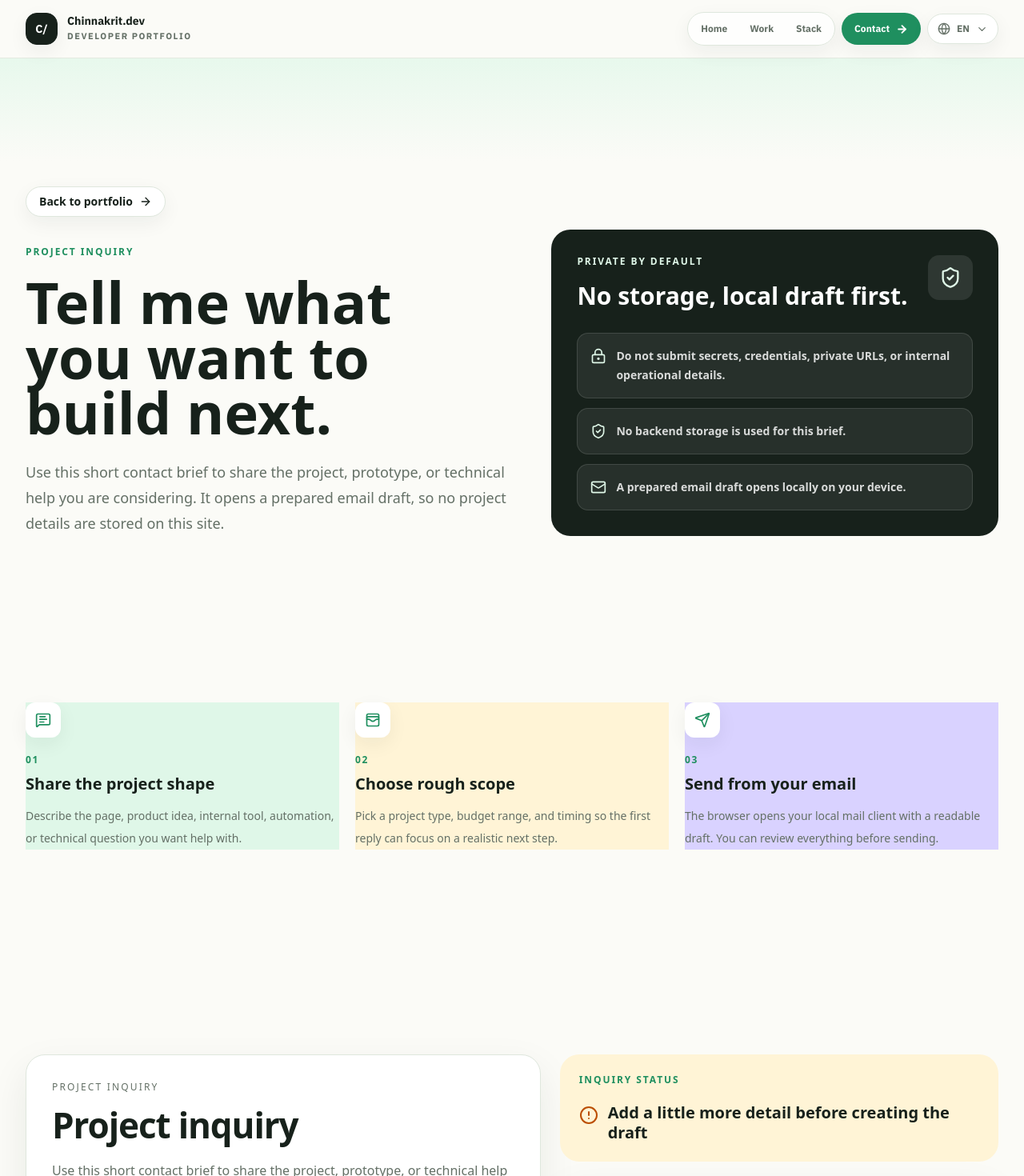
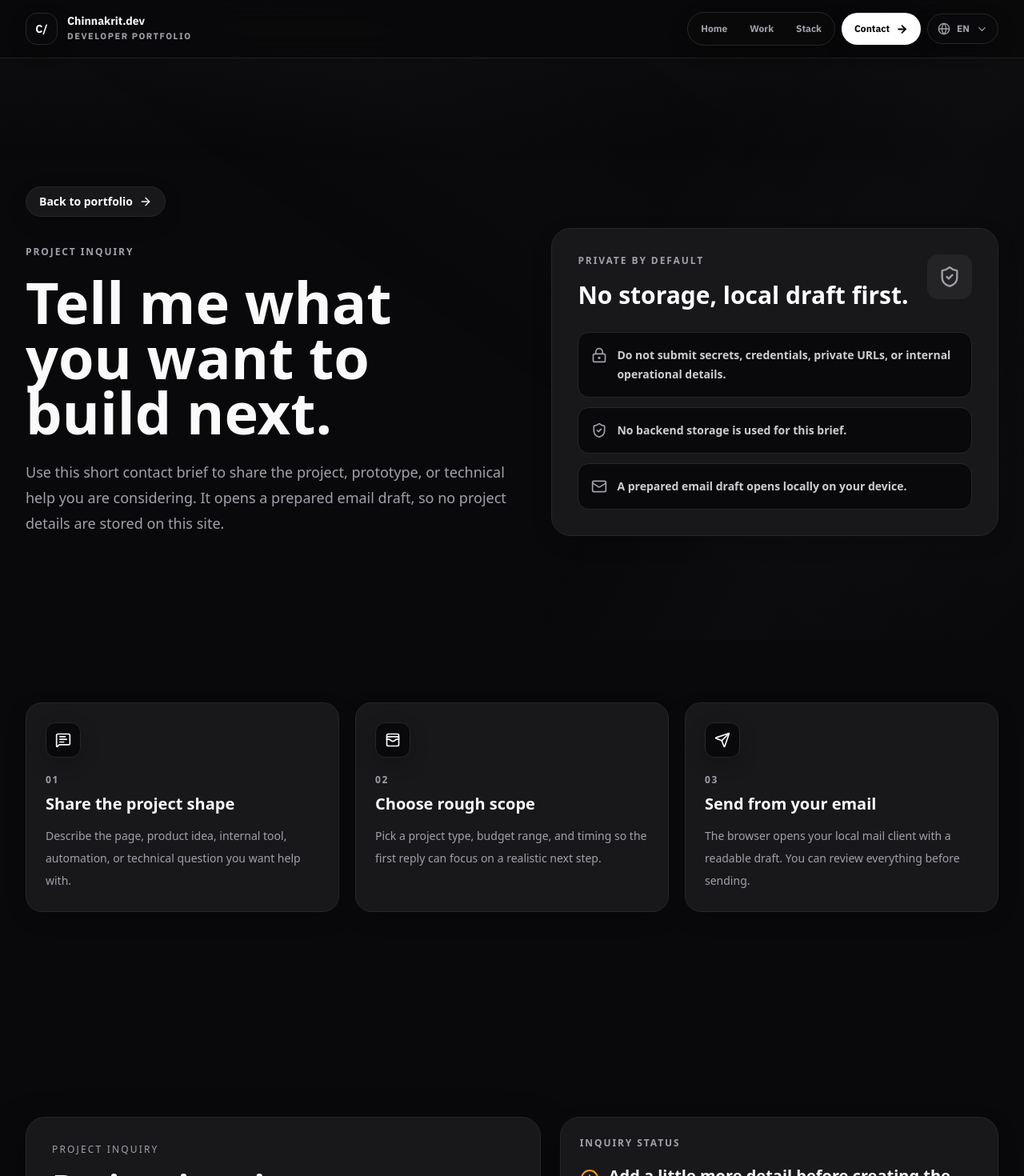
Before and after one commit to Manchinn/Portfolio, a Next.js app: page /work-with-me in a window 1280 px wide. Shown: the top 1470 px of the page at 80% size. Built offline with nearby package versions, Linux system fonts and the light colour scheme.

Commit message:
style: redesign developer portfolio to clean minimalist dark theme

```diff
--- a/src/app/(portfolio)/work-with-me/page.tsx
+++ b/src/app/(portfolio)/work-with-me/page.tsx
@@ -164,7 +164,7 @@ function FieldLabel({ children }: { children: ReactNode }) {
 }
 
 const inputClass =
-  'w-full rounded-[14px] border border-saas-line bg-saas-surface-soft p-3.5 text-sm font-bold text-saas-ink outline-none transition placeholder:text-saas-muted/65 focus:border-saas-green focus:bg-white focus:shadow-saas-focus'
+  'w-full rounded-[14px] border border-saas-line bg-saas-surface-soft p-3.5 text-sm font-bold text-saas-ink outline-none transition placeholder:text-saas-muted/65 focus:border-white focus:bg-saas-surface focus:shadow-saas-focus'
 
 export default function WorkWithMePage() {
   const { language } = useTranslation()
@@ -225,19 +225,19 @@ export default function WorkWithMePage() {
   }
 
   return (
-    <main className="min-h-screen overflow-x-hidden bg-saas-bg text-saas-ink">
+    <main className="min-h-screen overflow-x-hidden bg-transparent text-saas-ink">
       <section className="relative overflow-hidden pt-16 sm:pt-20">
-        <div className="absolute inset-x-0 top-0 h-32 bg-gradient-to-b from-saas-mint/70 to-transparent" aria-hidden />
+        <div className="absolute inset-x-0 top-0 h-32 bg-gradient-to-b from-saas-line/10 to-transparent" aria-hidden />
         <div className="mx-auto grid max-w-[1280px] gap-10 px-4 py-14 sm:px-6 sm:py-18 lg:grid-cols-[minmax(0,1.05fr)_minmax(320px,0.95fr)] lg:px-8 lg:py-20">
           <div className="relative min-w-0">
             <Link
               href="/#home"
-              className="inline-flex items-center gap-2 rounded-full border border-saas-line bg-white px-4 py-2 text-sm font-black text-saas-ink shadow-saas-sm transition hover:border-saas-green hover:text-saas-green"
+              className="inline-flex items-center gap-2 rounded-full border border-saas-line bg-saas-surface-soft px-4 py-2 text-sm font-black text-saas-ink shadow-saas-sm transition hover:border-white hover:text-white"
             >
               {copy.back}
               <ArrowRight className="h-4 w-4" />
             </Link>
-            <p className="mt-9 text-xs font-black uppercase tracking-[0.16em] text-saas-green">{copy.eyebrow}</p>
+            <p className="mt-9 text-xs font-black uppercase tracking-[0.16em] text-saas-muted">{copy.eyebrow}</p>
             <h1 className="mt-5 max-w-full text-balance break-words text-5xl font-black leading-[0.96] text-saas-ink sm:max-w-5xl sm:text-6xl lg:text-7xl">
               {copy.title}
             </h1>
@@ -247,10 +247,10 @@ export default function WorkWithMePage() {
           <SaasCard tone="dark" className="relative self-end rounded-[24px] p-6 sm:p-8">
             <div className="flex items-start justify-between gap-5">
               <div>
-                <p className="text-xs font-black uppercase tracking-[0.16em] text-saas-mint">{copy.safetyTitle}</p>
+                <p className="text-xs font-black uppercase tracking-[0.16em] text-saas-muted">{copy.safetyTitle}</p>
                 <h2 className="mt-4 text-3xl font-black leading-tight text-white">{copy.safetyHeadline}</h2>
               </div>
-              <div className="flex h-14 w-14 shrink-0 items-center justify-center rounded-[14px] bg-white/10 text-saas-mint">
+              <div className="flex h-14 w-14 shrink-0 items-center justify-center rounded-[14px] bg-white/5 text-saas-muted">
                 <ShieldCheck className="h-7 w-7" />
               </div>
             </div>
@@ -258,8 +258,8 @@ export default function WorkWithMePage() {
               {copy.notes.map((note, index) => {
                 const Icon = index === 0 ? LockKeyhole : index === 1 ? ShieldCheck : Mail
                 return (
-                  <div key={note} className="flex min-w-0 gap-3 rounded-[14px] border border-white/12 bg-white/7 p-4 text-sm font-bold leading-6 text-white/82">
-                    <Icon className="mt-0.5 h-5 w-5 shrink-0 text-saas-mint" />
+                  <div key={note} className="flex min-w-0 gap-3 rounded-[14px] border border-saas-line bg-saas-surface p-4 text-sm font-bold leading-6 text-white/80">
+                    <Icon className="mt-0.5 h-5 w-5 shrink-0 text-saas-muted" />
                     <span className="min-w-0 break-words">{note}</span>
                   </div>
                 )
@@ -273,10 +273,10 @@ export default function WorkWithMePage() {
         <div className="grid gap-5 lg:grid-cols-3">
           {copy.steps.map((step, index) => (
             <SaasCard key={step.title} tone={index === 1 ? 'cream' : index === 2 ? 'lilac' : 'mint'}>
-              <div className="flex h-11 w-11 items-center justify-center rounded-[12px] bg-white text-saas-green shadow-saas-sm">
+              <div className="flex h-11 w-11 items-center justify-center rounded-[12px] bg-saas-surface text-saas-ink border border-saas-line shadow-saas-sm">
                 {index === 0 ? <MessageSquareText className="h-5 w-5" /> : index === 1 ? <WalletCards className="h-5 w-5" /> : <Send className="h-5 w-5" />}
               </div>
-              <p className="mt-5 text-xs font-black uppercase tracking-[0.14em] text-saas-green">0{index + 1}</p>
+              <p className="mt-5 text-xs font-black uppercase tracking-[0.14em] text-saas-muted">0{index + 1}</p>
               <h2 className="mt-2 text-xl font-black text-saas-ink">{step.title}</h2>
               <p className="mt-3 text-sm leading-7 text-saas-muted">{step.body}</p>
             </SaasCard>
@@ -286,7 +286,7 @@ export default function WorkWithMePage() {
 
       <SaasSection className="pt-0">
         <div className="grid gap-6 xl:grid-cols-[minmax(0,1.08fr)_minmax(330px,0.92fr)]">
-          <form onSubmit={handleSubmit} className="rounded-[24px] border border-saas-line bg-white p-5 shadow-saas-md sm:p-8">
+          <form onSubmit={handleSubmit} className="rounded-[24px] border border-saas-line bg-saas-surface-soft p-5 shadow-saas-md sm:p-8">
             <SaasHeader eyebrow={copy.eyebrow} title={copy.briefTitle} subtitle={copy.intro} />
 
             <div className="mt-8 grid gap-5 sm:grid-cols-2">
@@ -384,7 +384,7 @@ export default function WorkWithMePage() {
               <button
                 type="submit"
                 disabled={!isReady}
-                className="inline-flex min-h-14 items-center justify-center gap-2 rounded-full bg-saas-green px-6 py-4 text-sm font-black text-white shadow-saas-sm transition hover:bg-saas-green-strong focus-visible:shadow-saas-focus disabled:cursor-not-allowed disabled:bg-saas-line disabled:text-saas-muted sm:col-span-2"
+                className="inline-flex min-h-14 items-center justify-center gap-2 rounded-full bg-white px-6 py-4 text-sm font-black text-black shadow-saas-sm transition hover:bg-neutral-200 focus-visible:shadow-saas-focus disabled:cursor-not-allowed disabled:bg-saas-line disabled:text-saas-muted sm:col-span-2"
               >
                 <Mail className="h-5 w-5" />
                 {copy.send}
@@ -394,10 +394,10 @@ export default function WorkWithMePage() {
           </form>
 
           <div className="grid gap-5 content-start">
-            <SaasCard tone={isReady ? 'mint' : 'cream'} className="rounded-[24px] p-6">
-              <p className="text-xs font-black uppercase tracking-[0.16em] text-saas-green">{copy.intakeTitle}</p>
+            <SaasCard tone={isReady ? 'mint' : 'cream'} className="rounded-[24px]">
+              <p className="text-xs font-black uppercase tracking-[0.16em] text-saas-muted">{copy.intakeTitle}</p>
               <div className="mt-5 flex items-start gap-3">
-                {isReady ? <CheckCircle2 className="mt-1 h-6 w-6 shrink-0 text-saas-green" /> : <AlertCircle className="mt-1 h-6 w-6 shrink-0 text-amber-700" />}
+                {isReady ? <CheckCircle2 className="mt-1 h-6 w-6 shrink-0 text-white" /> : <AlertCircle className="mt-1 h-6 w-6 shrink-0 text-amber-500" />}
                 <div>
                   <p className="text-xl font-black leading-tight text-saas-ink">{isReady ? copy.ready : copy.incomplete}</p>
                   {submitted && !isReady && (
@@ -411,20 +411,20 @@ export default function WorkWithMePage() {
               </div>
             </SaasCard>
 
-            <aside className="rounded-[24px] border border-saas-ink bg-saas-ink p-5 text-white shadow-saas-md sm:p-6">
+            <aside className="rounded-[24px] border border-saas-line bg-saas-surface-soft p-5 text-white shadow-saas-md sm:p-6">
               <div className="flex items-center justify-between gap-4">
                 <div>
-                  <p className="text-xs font-black uppercase tracking-[0.16em] text-saas-mint">{copy.preview}</p>
+                  <p className="text-xs font-black uppercase tracking-[0.16em] text-saas-muted">{copy.preview}</p>
                   <p className="mt-2 text-sm font-bold text-white/70">mailto:{profileCommon.email}</p>
                 </div>
-                <div className="flex h-12 w-12 shrink-0 items-center justify-center rounded-[14px] bg-white/10 text-saas-mint">
+                <div className="flex h-12 w-12 shrink-0 items-center justify-center rounded-[14px] bg-white/5 text-saas-muted">
                   <ClipboardList className="h-6 w-6" />
                 </div>
               </div>
-              <div className="mt-5 rounded-[14px] border border-white/12 bg-white/7 p-3 text-sm font-bold text-white/78">
+              <div className="mt-5 rounded-[14px] border border-saas-line bg-saas-surface p-3 text-sm font-bold text-white/80">
                 {form.projectType} · {form.timeline}
               </div>
-              <pre className="mt-4 max-h-[580px] overflow-auto whitespace-pre-wrap rounded-[14px] border border-white/12 bg-black/20 p-4 font-mono text-sm leading-7 text-white/82">
+              <pre className="mt-4 max-h-[580px] overflow-auto whitespace-pre-wrap rounded-[14px] border border-saas-line bg-black/40 p-4 font-mono text-sm leading-7 text-white/80">
                 {emailBody}
               </pre>
             </aside>
--- a/src/app/globals.css
+++ b/src/app/globals.css
@@ -7,23 +7,23 @@
   ============================================ */
 @theme {
   /* === Modern SaaS Theme (portfolio redesign) === */
-  --color-saas-bg: #fbfbf7;
-  --color-saas-surface: #ffffff;
-  --color-saas-surface-soft: #f3f7f2;
-  --color-saas-ink: #17211b;
-  --color-saas-muted: #647066;
-  --color-saas-line: #dfe7dd;
-  --color-saas-green: #1f8f5f;
-  --color-saas-green-strong: #106b45;
-  --color-saas-blue: #4169e1;
-  --color-saas-lilac: #d9d2ff;
-  --color-saas-mint: #dff7e8;
-  --color-saas-cream: #fff4d6;
-  --color-saas-coral: #ffb8a9;
+  --color-saas-bg: #09090b;
+  --color-saas-surface: #09090b;
+  --color-saas-surface-soft: #18181b;
+  --color-saas-ink: #fafafa;
+  --color-saas-muted: #a1a1aa;
+  --color-saas-line: #27272a;
+  --color-saas-green: #fafafa;
+  --color-saas-green-strong: #fafafa;
+  --color-saas-blue: #3f3f46;
+  --color-saas-lilac: #27272a;
+  --color-saas-mint: #27272a;
+  --color-saas-cream: #27272a;
+  --color-saas-coral: #27272a;
 
-  --shadow-saas-sm: 0 8px 24px rgba(23, 33, 27, 0.06);
-  --shadow-saas-md: 0 18px 48px rgba(23, 33, 27, 0.08);
-  --shadow-saas-focus: 0 0 0 4px rgba(31, 143, 95, 0.16);
+  --shadow-saas-sm: 0 8px 24px rgba(0, 0, 0, 0.2);
+  --shadow-saas-md: 0 18px 48px rgba(0, 0, 0, 0.4);
+  --shadow-saas-focus: 0 0 0 4px rgba(255, 255, 255, 0.16);
 
   --radius-saas-sm: 8px;
   --radius-saas-md: 14px;
@@ -473,14 +473,55 @@ html {
 }
 
 ::-webkit-scrollbar-track {
-  background: #f1f1f1;
+  background: #09090b;
 }
 
 ::-webkit-scrollbar-thumb {
-  background: #000;
-  border: 2px solid #f1f1f1;
+  background: #27272a;
+  border: 2px solid #09090b;
 }
 
 ::-webkit-scrollbar-thumb:hover {
-  background: #333;
+  background: #3f3f46;
 }
+
+/* ============================================
+   Minimalist Dark Mode Background (Grid + Shifting Glow)
+   ============================================ */
+
+body {
+  margin: 0;
+  padding: 0;
+  background-color: var(--color-saas-bg);
+  color: var(--color-saas-ink);
+  min-height: 100vh;
+  overflow-x: hidden;
+  position: relative;
+  background:
+    linear-gradient(180deg, rgba(9, 9, 11, 0.85), var(--color-saas-bg) 68%),
+    repeating-linear-gradient(90deg, rgba(250, 250, 250, 0.015) 0 1px, transparent 1px 84px),
+    var(--color-saas-bg);
+}
+
+body::before {
+  position: fixed;
+  inset: 0;
+  z-index: -1;
+  pointer-events: none;
+  background:
+    linear-gradient(115deg, transparent 0 38%, rgba(250, 250, 250, 0.02) 48%, transparent 58%),
+    linear-gradient(35deg, transparent 0 45%, rgba(161, 161, 170, 0.02) 54%, transparent 64%);
+  background-size: 220% 220%;
+  content: "";
+  opacity: 0.8;
+  animation: slow-shift 18s ease-in-out infinite alternate;
+}
+
+@keyframes slow-shift {
+  from {
+    background-position: 0% 0%;
+  }
+  to {
+    background-position: 100% 100%;
+  }
+}
--- a/src/components/layout/Navbar/Navbar.tsx
+++ b/src/components/layout/Navbar/Navbar.tsx
@@ -33,8 +33,8 @@ const Navbar = () => {
         <div className="flex h-18 items-center justify-between gap-4">
           {/* Logo */}
           <Link href="/#home" className="flex min-w-0 items-center gap-3">
-            <div className="flex h-10 w-10 shrink-0 items-center justify-center rounded-[14px] border border-saas-ink bg-saas-ink shadow-saas-sm">
-              <span className="text-sm font-black text-white">C/</span>
+            <div className="flex h-10 w-10 shrink-0 items-center justify-center rounded-[14px] border border-saas-line bg-saas-surface shadow-saas-sm">
+              <span className="text-sm font-black text-saas-ink">C/</span>
             </div>
             <div className="hidden min-w-0 sm:block">
               <p className="text-sm font-black leading-none text-saas-ink">Chinnakrit.dev</p>
@@ -46,12 +46,12 @@ const Navbar = () => {
 
           {/* Desktop Menu */}
           <div className="hidden items-center gap-2 lg:flex">
-            <div className="flex items-center gap-1 rounded-full border border-saas-line bg-white/80 p-1 shadow-saas-sm">
+            <div className="flex items-center gap-1 rounded-full border border-saas-line bg-saas-surface/80 p-1 shadow-saas-sm">
               {primaryNavItems.map((item, idx) => (
                 <a
                   key={idx}
                   href={item.href}
-                  className="rounded-full px-3 py-2 text-xs font-black text-saas-muted transition hover:bg-saas-mint hover:text-saas-green-strong"
+                  className="rounded-full px-3 py-2 text-xs font-black text-saas-muted transition hover:bg-saas-line hover:text-saas-ink"
                 >
                   {t(`nav.${item.label.toLowerCase()}`)}
                 </a>
@@ -59,7 +59,7 @@ const Navbar = () => {
             </div>
             <a
               href="/work-with-me"
-              className="inline-flex items-center gap-2 rounded-full bg-saas-green px-4 py-3 text-xs font-black text-white shadow-saas-sm transition hover:bg-saas-green-strong focus-visible:shadow-saas-focus"
+              className="inline-flex items-center gap-2 rounded-full bg-white px-4 py-3 text-xs font-black text-black shadow-saas-sm transition hover:bg-neutral-200"
             >
               {t('nav.contact')}
               <ArrowRight size={15} strokeWidth={3} />
@@ -69,7 +69,7 @@ const Navbar = () => {
             <div className="relative" ref={langRef}>
               <button
                 onClick={() => setIsLangOpen(!isLangOpen)}
-                className="flex items-center gap-2 rounded-full border border-saas-line bg-white px-3 py-2.5 text-xs font-black text-saas-muted shadow-saas-sm transition hover:border-saas-green hover:text-saas-green-strong focus-visible:shadow-saas-focus"
+                className="flex items-center gap-2 rounded-full border border-saas-line bg-saas-surface px-3 py-2.5 text-xs font-black text-saas-muted shadow-saas-sm transition hover:border-saas-ink hover:text-saas-ink focus-visible:shadow-saas-focus"
                 aria-expanded={isLangOpen}
                 aria-label="Change language"
               >
@@ -80,7 +80,7 @@ const Navbar = () => {
 
               {/* Dropdown */}
               {isLangOpen && (
-                <div className="absolute right-0 z-50 mt-2 min-w-[132px] overflow-hidden rounded-[14px] border border-saas-line bg-white shadow-saas-md">
+                <div className="absolute right-0 z-50 mt-2 min-w-[132px] overflow-hidden rounded-[14px] border border-saas-line bg-saas-surface shadow-saas-md">
                   {languages.map((lang) => (
                     <button
                       key={lang.code}
@@ -88,8 +88,8 @@ const Navbar = () => {
                         changeLanguage(lang.code)
                         setIsLangOpen(false)
                       }}
-                      className={`w-full px-4 py-3 text-left text-sm font-bold transition-colors hover:bg-saas-mint ${
-                        language === lang.code ? 'bg-saas-mint text-saas-green-strong' : 'text-saas-muted'
+                      className={`w-full px-4 py-3 text-left text-sm font-bold transition-colors hover:bg-saas-line ${
+                        language === lang.code ? 'bg-saas-line text-saas-ink' : 'text-saas-muted hover:text-saas-ink'
                       }`}
                     >
                       {lang.name}
@@ -104,14 +104,14 @@ const Navbar = () => {
           <div className="hidden items-center gap-2 md:flex lg:hidden">
             <a
               href="/work-with-me"
-              className="inline-flex items-center gap-2 rounded-full bg-saas-green px-4 py-3 text-xs font-black text-white shadow-saas-sm transition hover:bg-saas-green-strong"
+              className="inline-flex items-center gap-2 rounded-full bg-white px-4 py-3 text-xs font-black text-black shadow-saas-sm transition hover:bg-neutral-200"
             >
               {t('nav.contact')}
               <ArrowRight size={15} strokeWidth={3} />
             </a>
             <button
               onClick={() => setIsMenuOpen(!isMenuOpen)}
-              className="rounded-full border border-saas-line bg-white p-3 text-saas-ink shadow-saas-sm"
+              className="rounded-full border border-saas-line bg-saas-surface p-3 text-saas-ink shadow-saas-sm"
               aria-expanded={isMenuOpen}
               aria-label="Toggle navigation"
             >
@@ -123,7 +123,7 @@ const Navbar = () => {
           <div className="flex items-center gap-2 md:hidden">
             <button
               onClick={() => setIsMenuOpen(!isMenuOpen)}
-              className="rounded-full border border-saas-line bg-white p-3 text-saas-ink shadow-saas-sm"
+              className="rounded-full border border-saas-line bg-saas-surface p-3 text-saas-ink shadow-saas-sm"
               aria-expanded={isMenuOpen}
               aria-label="Toggle navigation"
             >
@@ -143,8 +143,8 @@ const Navbar = () => {
                 href={item.href}
                 className={`rounded-[14px] border px-4 py-3 text-sm font-black transition ${
                   item.label === 'Contact'
-                    ? 'border-saas-green bg-saas-green text-white'
-                    : 'border-saas-line bg-white text-saas-ink hover:border-saas-green hover:bg-saas-mint'
+                    ? 'border-white bg-white text-black'
+                    : 'border-saas-line bg-saas-surface text-saas-ink hover:bg-saas-line'
                 }`}
                 onClick={() => setIsMenuOpen(false)}
               >
@@ -163,8 +163,8 @@ const Navbar = () => {
                   onClick={() => changeLanguage(lang.code)}
                   className={`flex-1 rounded-full border px-4 py-3 text-sm font-black transition-all ${
                     language === lang.code
-                      ? 'border-saas-green bg-saas-green text-white'
-                      : 'border-saas-line bg-white text-saas-ink hover:bg-saas-mint'
+                      ? 'border-white bg-white text-black'
+                      : 'border-saas-line bg-saas-surface text-saas-ink hover:bg-saas-line'
                   }`}
                 >
                   {lang.name}
--- a/src/components/portfolio-saas/_shared.tsx
+++ b/src/components/portfolio-saas/_shared.tsx
@@ -81,18 +81,23 @@ type SaasCardProps = {
 
 const toneClass = {
   default: 'bg-transparent text-saas-ink',
-  mint: 'bg-saas-mint text-saas-ink',
-  cream: 'bg-saas-cream text-saas-ink',
-  lilac: 'bg-saas-lilac text-saas-ink',
-  coral: 'bg-saas-coral text-saas-ink',
-  dark: 'bg-saas-ink text-white',
+  mint: 'bg-saas-surface-soft text-saas-ink',
+  cream: 'bg-saas-surface-soft text-saas-ink',
+  lilac: 'bg-saas-surface-soft text-saas-ink',
+  coral: 'bg-saas-surface-soft text-saas-ink',
+  dark: 'bg-saas-surface-soft text-white',
 }
 
 export function SaasCard({ children, className = '', tone = 'default', hover = false }: SaasCardProps) {
+  const isDefault = tone === 'default'
+  const baseClass = isDefault
+    ? 'min-w-0 max-w-full'
+    : 'min-w-0 max-w-full overflow-hidden rounded-[20px] border border-saas-line p-6 shadow-saas-sm'
+
   return (
     <div
-      className={`min-w-0 max-w-full ${toneClass[tone]} ${
-        hover ? 'transition duration-200 hover:-translate-y-0.5' : ''
+      className={`${baseClass} ${toneClass[tone]} ${
+        hover ? 'transition duration-200 hover:-translate-y-0.5 hover:shadow-saas-md' : ''
       } ${className}`}
     >
       {children}
@@ -110,10 +115,10 @@ type SaasButtonProps = {
 
 const buttonClass = {
   primary:
-    'bg-saas-ink text-white hover:bg-saas-green focus-visible:shadow-saas-focus',
+    'bg-white text-black hover:bg-neutral-200 focus:outline-none focus:ring-2 focus:ring-white focus:ring-offset-2 focus:ring-offset-black',
   secondary:
-    'text-saas-ink hover:text-saas-green focus-visible:shadow-saas-focus',
-  ghost: 'text-saas-green hover:text-saas-green-strong',
+    'text-white hover:text-neutral-300 border border-saas-line hover:bg-saas-surface-soft',
+  ghost: 'text-white hover:text-neutral-300',
 }
 
 export function SaasButton({ href, children, variant = 'primary', icon, className = '' }: SaasButtonProps) {
```
Also changed, not shown: src/app/(portfolio)/article/[slug]/ArticleContent.tsx (+25 -25 lines), src/app/(portfolio)/not-found.tsx (+10 -7 lines).
